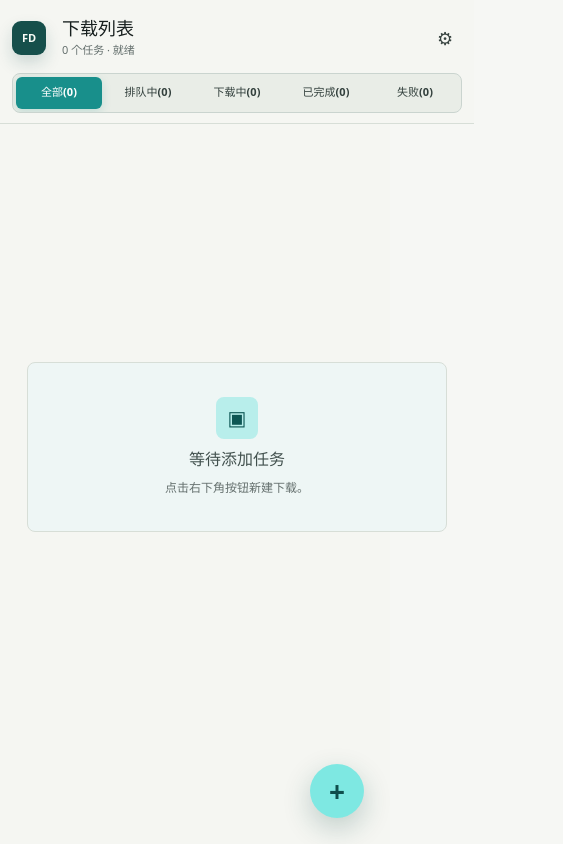
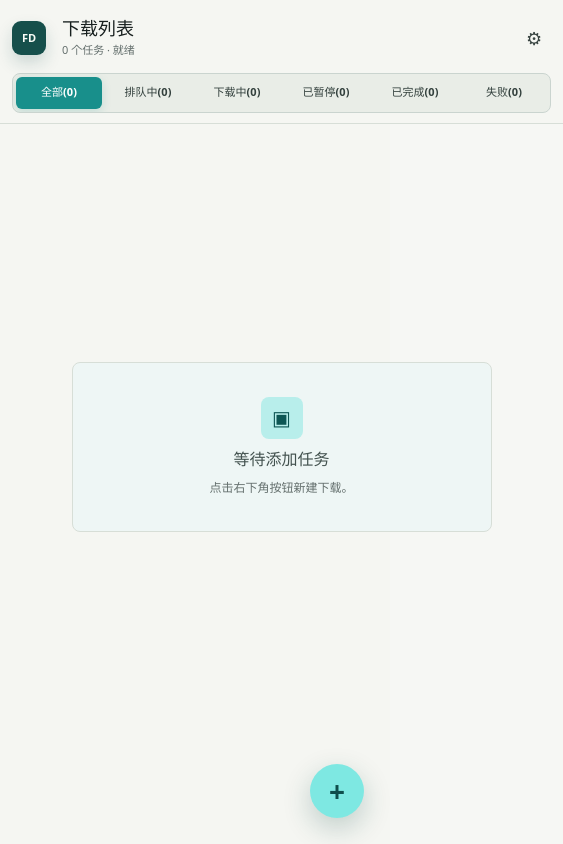
Before and after one commit to lonnnnnng/fluxdown, a React (Vite) app in the folder apps/desktop/: page / in a window 390 px wide. Shown: the whole page, 563 px wide, since content can reach past the window. Built offline with nearby package versions, Linux system fonts and the light colour scheme.

Commit message:
补齐桌面暂停状态筛选

```diff
--- a/apps/desktop/src/App.css
+++ b/apps/desktop/src/App.css
@@ -95,7 +95,7 @@ button {
   max-width: 980px;
   margin: 14px auto 0;
   display: grid;
-  grid-template-columns: repeat(5, minmax(0, 1fr));
+  grid-template-columns: repeat(6, minmax(0, 1fr));
   gap: 3px;
   padding: 3px;
   border: 1px solid #cad4cf;
@@ -700,7 +700,7 @@ button {
 
   .statusTabs {
     overflow-x: auto;
-    grid-template-columns: repeat(5, minmax(86px, 1fr));
+    grid-template-columns: repeat(6, minmax(86px, 1fr));
   }
 
   .taskRow {
--- a/apps/desktop/src/App.tsx
+++ b/apps/desktop/src/App.tsx
@@ -50,7 +50,7 @@ type DoctorReport = {
 };
 
 type DownloadState = "queued" | "running" | "finished" | "failed" | "paused";
-type QueueFilter = "all" | "queued" | "running" | "finished" | "failed";
+type QueueFilter = "all" | "queued" | "running" | "paused" | "finished" | "failed";
 type Page = "queue" | "settings";
 type TaskAction = "idle" | "start" | "pause" | "remove" | "copy" | "open";
 
@@ -295,6 +295,7 @@ function filterLabel(filter: QueueFilter) {
     all: "全部",
     queued: "排队中",
     running: "下载中",
+    paused: "已暂停",
     finished: "已完成",
     failed: "失败",
   };
@@ -303,7 +304,6 @@ function filterLabel(filter: QueueFilter) {
 
 function filterMatches(task: DownloadTask, filter: QueueFilter) {
   if (filter === "all") return true;
-  if (filter === "queued") return task.state === "queued" || task.state === "paused";
   return task.state === filter;
 }
 
@@ -312,6 +312,7 @@ function taskCounts(tasks: DownloadTask[]) {
     all: tasks.length,
     queued: tasks.filter((task) => filterMatches(task, "queued")).length,
     running: tasks.filter((task) => task.state === "running").length,
+    paused: tasks.filter((task) => task.state === "paused").length,
     finished: tasks.filter((task) => task.state === "finished").length,
     failed: tasks.filter((task) => task.state === "failed").length,
   } satisfies Record<QueueFilter, number>;
@@ -727,7 +728,7 @@ function App() {
 
         {page === "queue" ? (
           <nav className="statusTabs" aria-label="下载任务状态">
-            {(["all", "queued", "running", "finished", "failed"] as const).map(
+            {(["all", "queued", "running", "paused", "finished", "failed"] as const).map(
               (item) => (
                 <button
                   key={item}
```
Also changed, not shown: 1 other file (tests, documents, lock files or other folders).
